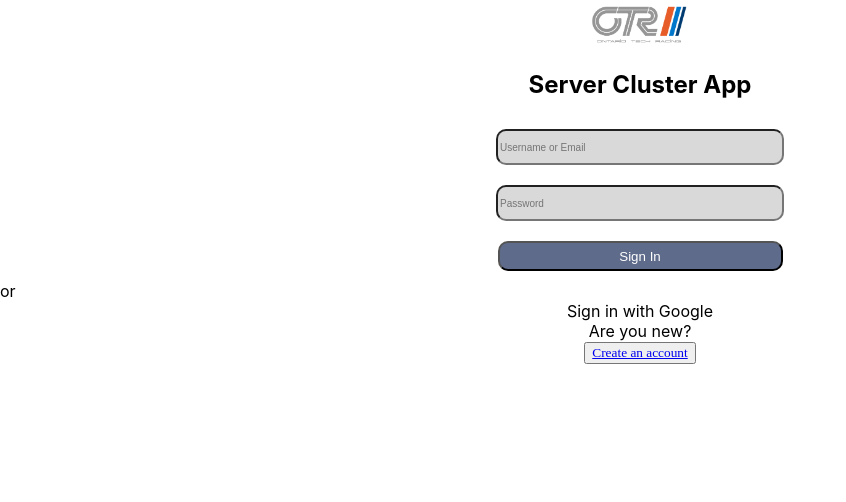
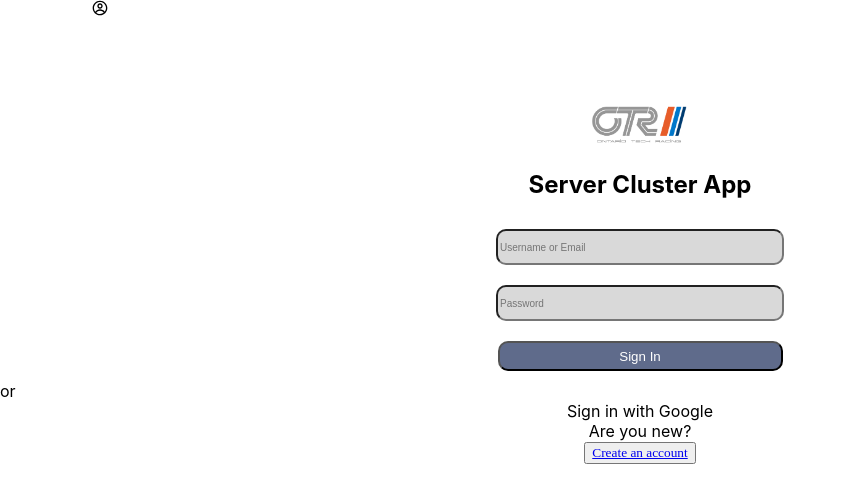
Before and after one commit to OntarioTechRacing/job_manager, a React (Create React App) app: page /login in a window 1280 px wide. Shown: the top 502 px of the page, without its empty margins (0-846 px from the left). Built offline with nearby package versions, Linux system fonts and the light colour scheme.

Commit message:
Updated NewAccount and added profile settings ,

```diff
--- a/package.json
+++ b/package.json
@@ -12,6 +12,7 @@
     "react": "^18.3.1",
     "react-bootstrap": "^2.10.2",
     "react-dom": "^18.3.1",
+    "react-icons": "^5.2.1",
     "react-router-dom": "^6.23.1",
     "react-scripts": "5.0.1",
     "web-vitals": "^2.1.4"
--- a/src/App.css
+++ b/src/App.css
@@ -44,6 +44,13 @@
 }
 
 /* ------------ LOGIN -------------*/
+
+.profile-icons{
+  width:200px;
+  height:100px;
+
+}
+
 .form-container {
   display:flex;
   flex-direction:column;
--- a/src/Login.jsx
+++ b/src/Login.jsx
@@ -2,6 +2,7 @@
 import './App.css';
 import otrLogo from './images/otrLogo.png';
 import { Link } from 'react-router-dom'
+import { CgProfile } from "react-icons/cg";
 
 function Login(){
     return (
@@ -9,6 +10,10 @@ function Login(){
             <div className = "login-background">
                 <div className = "login-image">
 
+                </div>
+
+                <div className="profile-icons">
+                    <CgProfile/>
                 </div>
 
                 <div>
--- a/src/NewAccount.jsx
+++ b/src/NewAccount.jsx
@@ -1,4 +1,5 @@
 import otrLogo from './images/otrLogo.png';
+import { Link } from 'react-router-dom'
 
 function NewAccount(){
     return(
@@ -43,6 +44,14 @@ function NewAccount(){
 
                 <div>
                     <div>Sign up with Google</div>
+                    <div>
+                                    <button className="newAccount-btn">
+                                        <Link to={"../Login"}>
+                                            Already have an account
+                                        </Link>
+                                    </button>
+                            </div>
+
                 </div>
             </div>
         </div>
```
Also changed, not shown: src/ProfileSettings.jsx (added, +10 -0 lines), src/images/ProfileImage.png (added), 1 other file (tests, documents, lock files or other folders).
